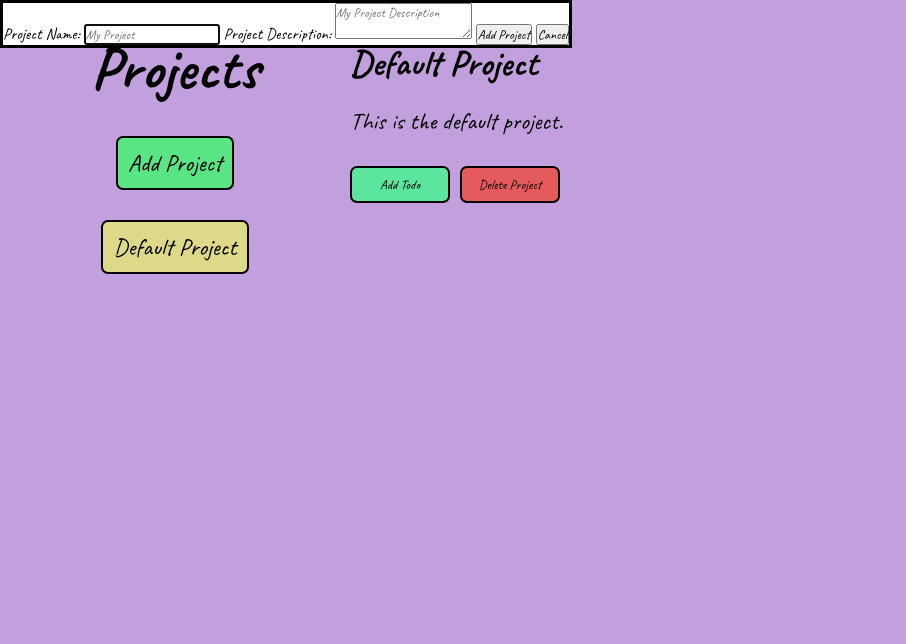
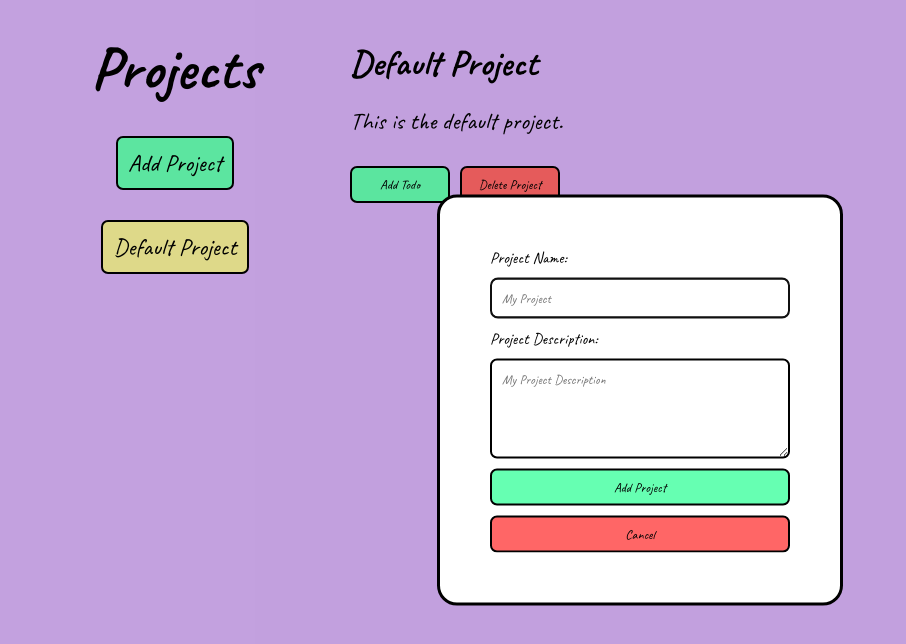
Before and after one commit to ndwcillz/odin-todo-list, a website built with webpack: page src/template.html in a window 1280 px wide. Both pictures are taken after a click on the button "Add Project". Shown: the whole page, without its empty margins (0-906 px from the left). Built offline with nearby package versions, Linux system fonts and the light colour scheme.

Commit message:
Styled Project Lists and Add Project Dialog Box
Organized list so it was in an orderly column
and applied CSS styling to the dialog
box to prevent odd resizing of the textarea for
the project description.

```diff
--- a/src/dom.js
+++ b/src/dom.js
@@ -104,7 +104,7 @@ export const renderAddProjectDialog = (onSubmit) => {
     projectDialog.id = 'add-project-dialog';
 
     projectDialog.innerHTML = `
-        <form>
+        <form id="add-project-form">
             <label for="project-name">Project Name:</label>
             <input required type="text" id="project-name" name="project-name" placeholder="My Project">
             <label for="project-description">Project Description:</label>
--- a/src/styles.css
+++ b/src/styles.css
@@ -64,7 +64,7 @@ body {
     cursor: pointer;
     border: 2px solid black;
     border-radius: 7px;
-    background-color: rgb(100, 255, 146);
+    background-color: rgb(102, 255, 178);
 }
 
 #todo-container {
@@ -172,3 +172,59 @@ body {
     border-radius: 7px;
     width: 100px;
 }
+
+#project-list {
+    display: flex;
+    flex-direction: column;
+    gap: 10px;
+}
+
+#add-project-dialog {
+    position: fixed;
+    top: 50%;
+    left: 50%;
+    transform: translate(-50%, -50%);
+    min-width: 300px;
+    min-height: 300px;
+    border-radius: 20px;
+}
+
+#add-project-form {
+    display: flex;
+    flex-direction: column;
+    gap: 10px;
+    padding: 50px;
+}
+
+#project-description {
+    min-height: 100px;
+    min-width: 300px;
+    max-height: 60vh;
+    max-width: 60vw;
+    padding: 10px;
+    border-radius: 7px;
+    border: 2px solid black;
+}
+
+#project-name {
+    min-width: 300px;
+    padding: 10px;
+    border-radius: 7px;
+    border: 2px solid black;
+}
+
+#submit-add-project {
+    cursor: pointer;
+    padding: 8px 12px;
+    background-color: rgb(102, 255, 178);
+    border: 2px solid black;
+    border-radius: 7px;
+}
+
+#cancel-add-project {
+    cursor: pointer;
+    padding: 8px 12px;
+    background-color: rgb(255, 102, 102);
+    border: 2px solid black;
+    border-radius: 7px;
+}
```
